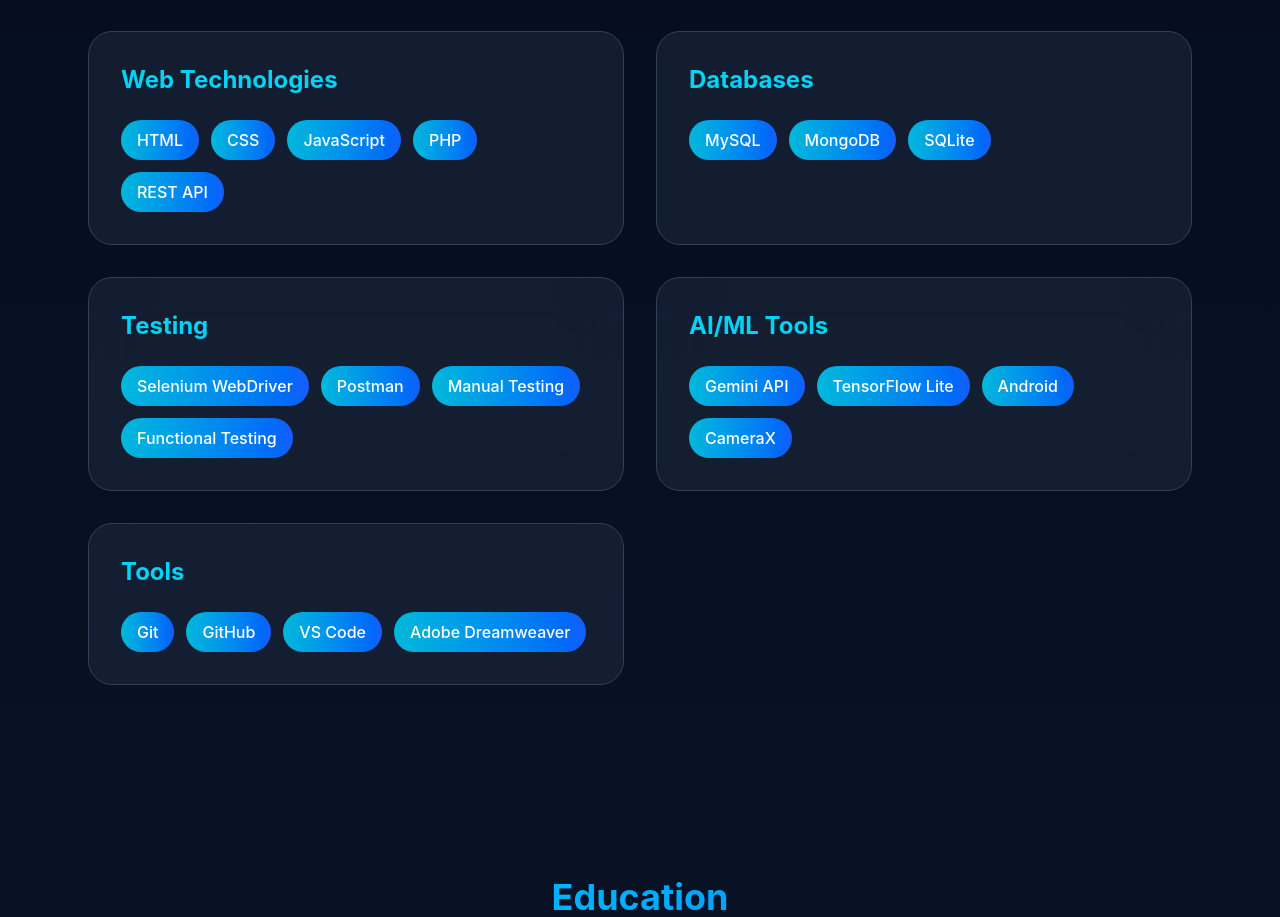
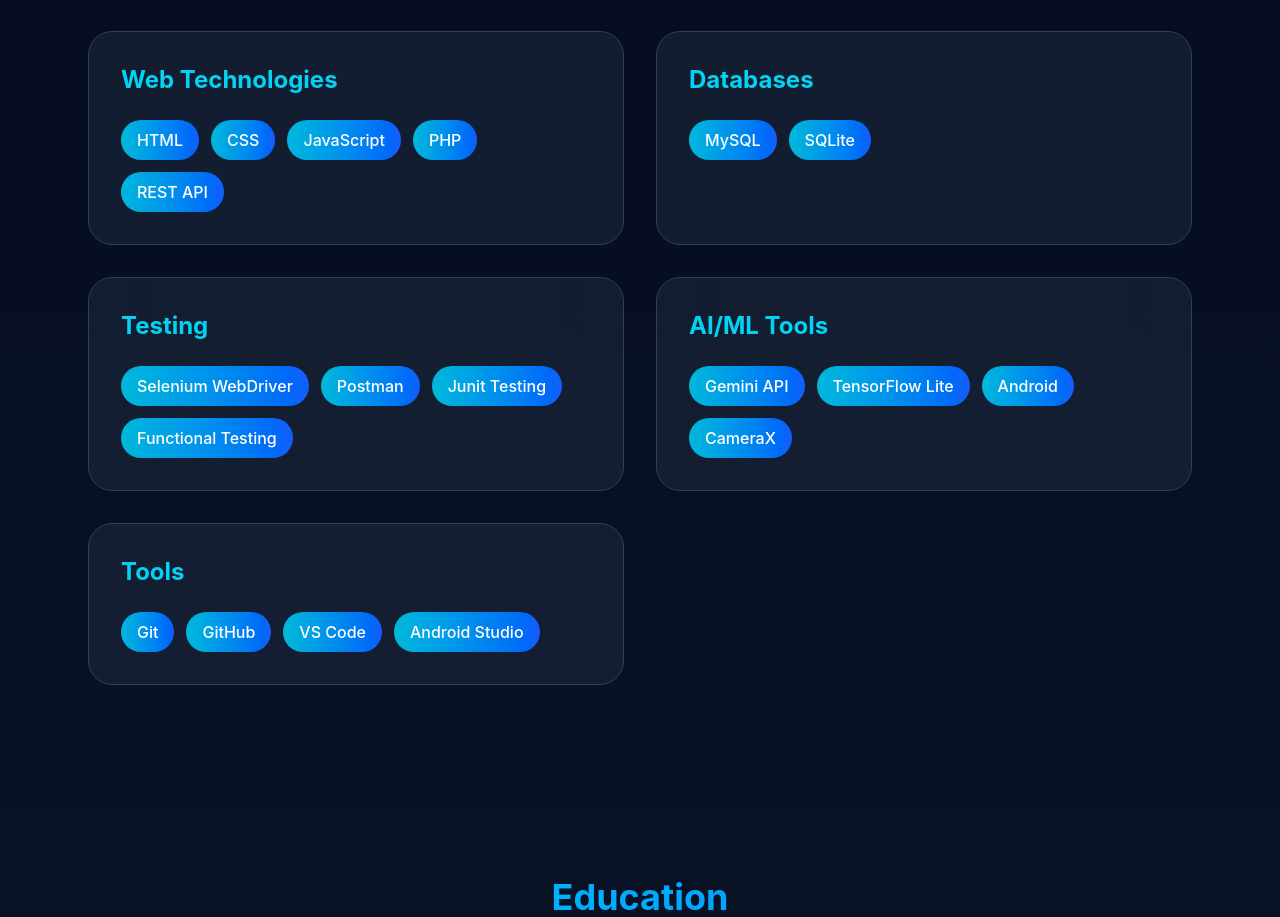
Before and after one commit to Haripriya020/portfolio, a React app: page / in a window 1280 px wide. Shown: the part 1696-2613 px from the top of the page. Built offline with nearby package versions, Linux system fonts and the light colour scheme; the HTML template or start-up script is replaced by a standard one.

Commit message:
Update technical skills

```diff
--- a/src/components/Skills.jsx
+++ b/src/components/Skills.jsx
@@ -17,7 +17,7 @@ function Skills() {
 
     {
       title: "Databases",
-      skills: ["MySQL", "MongoDB", "SQLite"],
+      skills: ["MySQL", "SQLite"],
     },
 
     {
@@ -25,7 +25,7 @@ function Skills() {
       skills: [
         "Selenium WebDriver",
         "Postman",
-        "Manual Testing",
+        "Junit Testing",
         "Functional Testing",
       ],
     },
@@ -46,7 +46,7 @@ function Skills() {
         "Git",
         "GitHub",
         "VS Code",
-        "Adobe Dreamweaver",
+        "Android Studio",
       ],
     },
   ];
```
